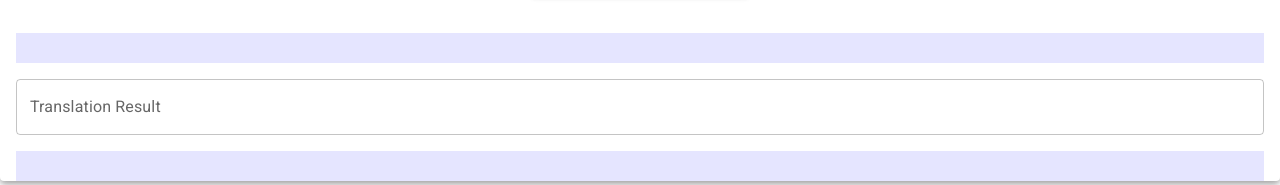
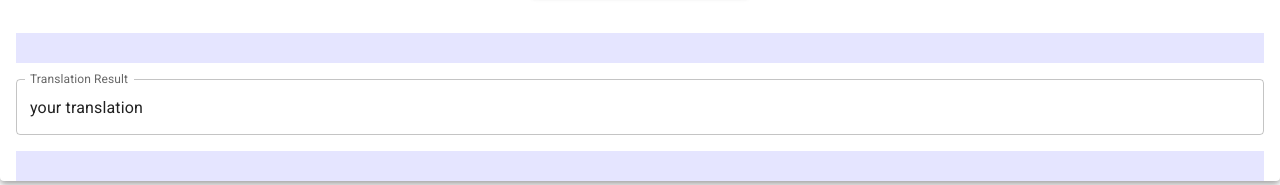
Before and after one commit to mmusil25/amazon-translate-polly, a React (Create React App) app: page / in a window 1280 px wide. Shown: the part 354-539 px from the top of the page. Built offline with nearby package versions, Linux system fonts and the light colour scheme.

Commit message:
add attempt to output result

```diff
--- a/src/App.js
+++ b/src/App.js
@@ -20,6 +20,7 @@ require ('aws-sdk');
 // Common Variables for AWS
 var Region = "us-east-2";
 var IdentityPoolID = "us-east-2:aa3baaa3-c79c-4b4a-95d8-dfc9f7ddd81c";
+var translation_output = "your translation"
 
 AWS.config.update({
 	region: Region,
@@ -47,7 +48,13 @@ var callAPI = (text, dest_language) =>{
   //Make api call and get response
   fetch("https://yo6clvqb7i.execute-api.us-east-2.amazonaws.com/dev", requestOptions)
   .then(response => response.text())
-  .then(result => alert(JSON.parse(result).body))
+  .then(result => {
+    alert(JSON.parse(result).body);
+    console.log(JSON.parse(result.body));
+    translation_output = JSON.parse(result).body["TranslatedText"];
+    }
+    )
+
   .catch(error => console.log('error', error));
 
 }
@@ -154,7 +161,12 @@ export default function UserSubmission() {
     <Typography mt={2}></Typography>
     <BlueBar/>
     <Typography mt={2}></Typography>
-    <TextField fullWidth name='output-field' id="outlined-basic" label="Translation Result" variant="outlined" />
+    <TextField fullWidth
+      name='output-field'
+      value={translation_output}
+      id="outlined-basic"
+      label="Translation Result"
+      variant="outlined" />
     <Typography mt={2}></Typography>
     <BlueBar/>
     <Typography mt={2}></Typography>
```
